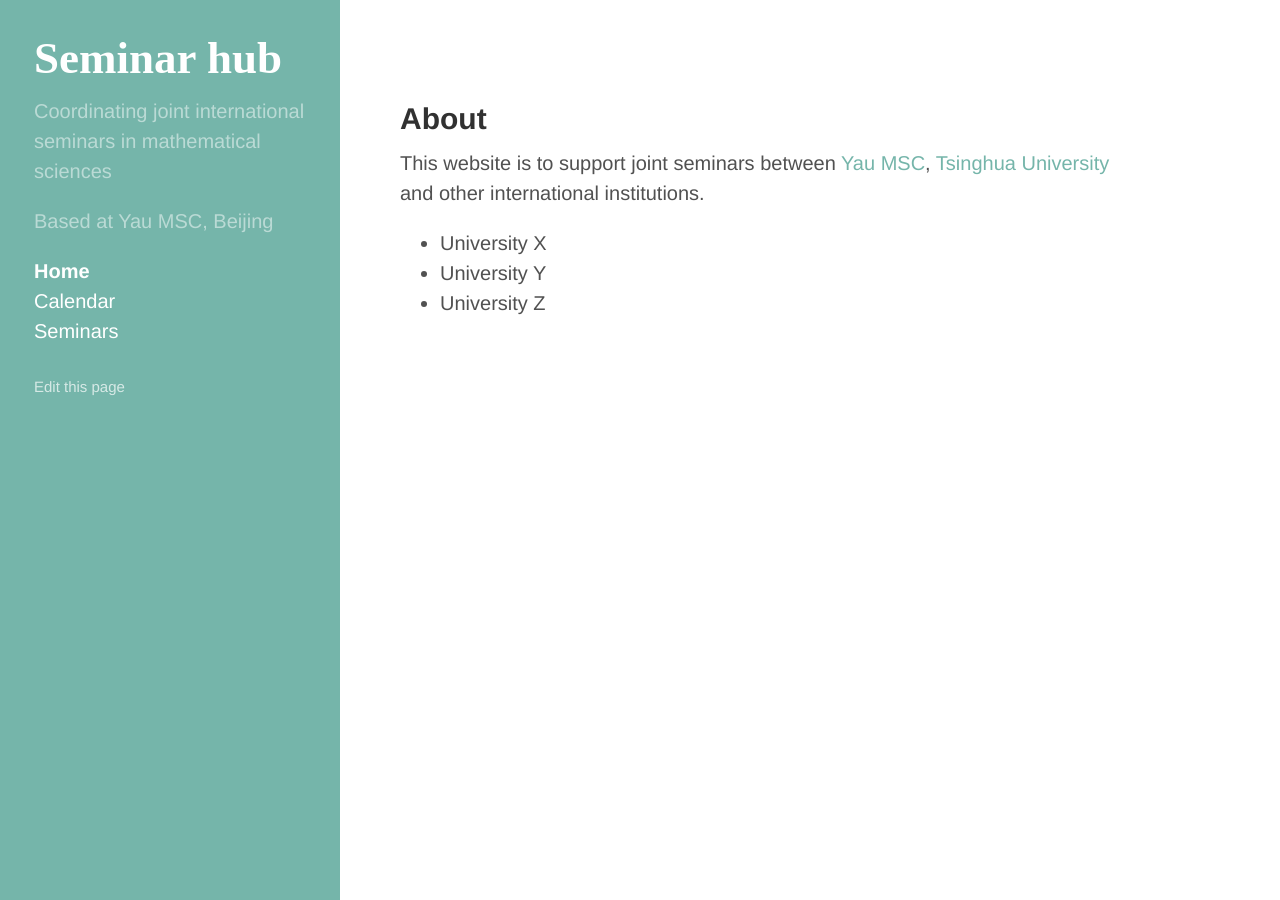
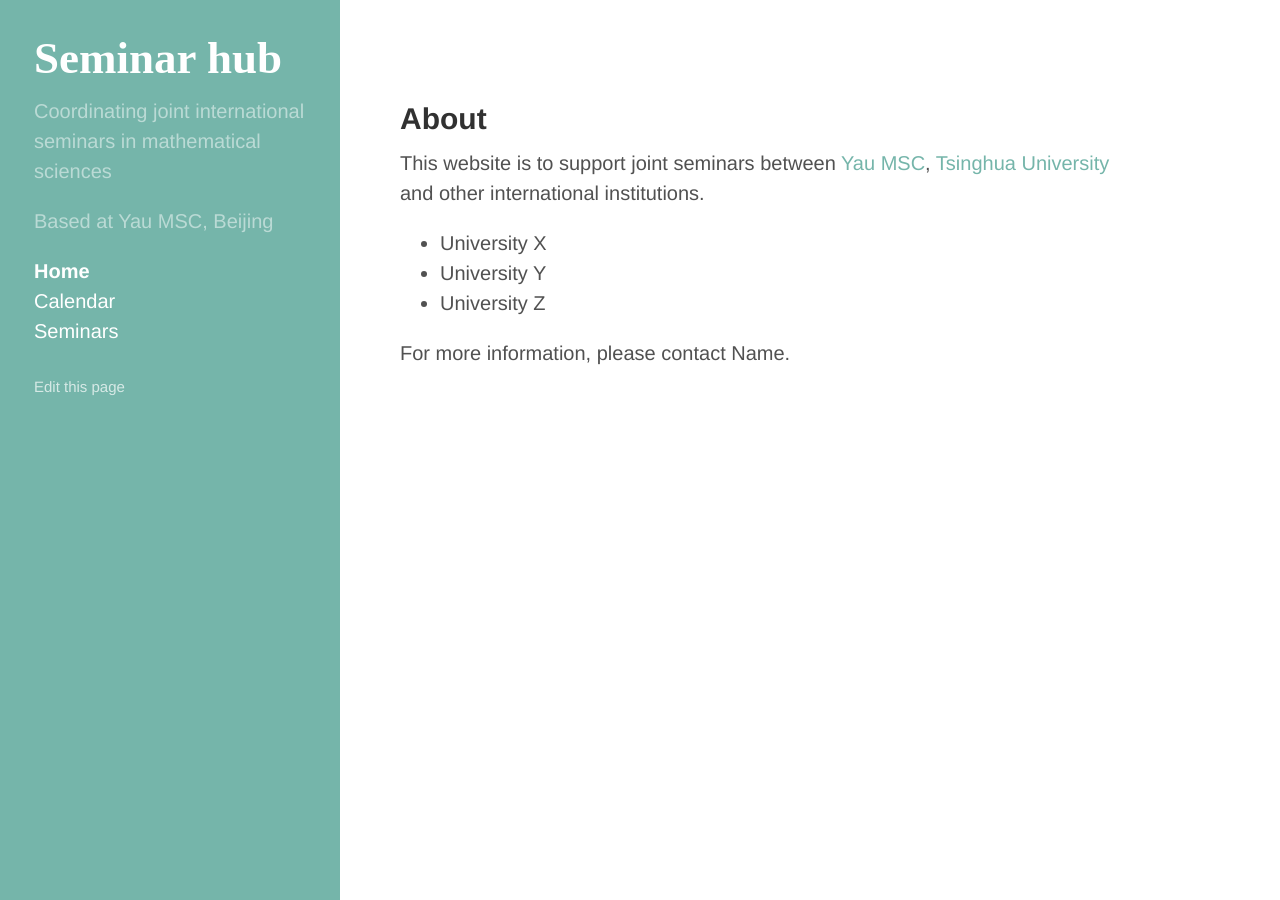
Before and after one commit to yau-msc-events/yau-msc-events.github.io, a Jekyll site: the page built from index.md, in a window 1280 px wide. Built offline with Jekyll 4.4.1, drawn with Linux system fonts in a browser that asks for light colours.

Commit message:
Update index.md

```diff
--- a/index.md
+++ b/index.md
@@ -10,3 +10,5 @@ This website is to support joint seminars between [Yau MSC](https://ymsc.tsinghu
 * University X
 * University Y
 * University Z
+
+For more information, please contact {{ site.contact }}.
```
